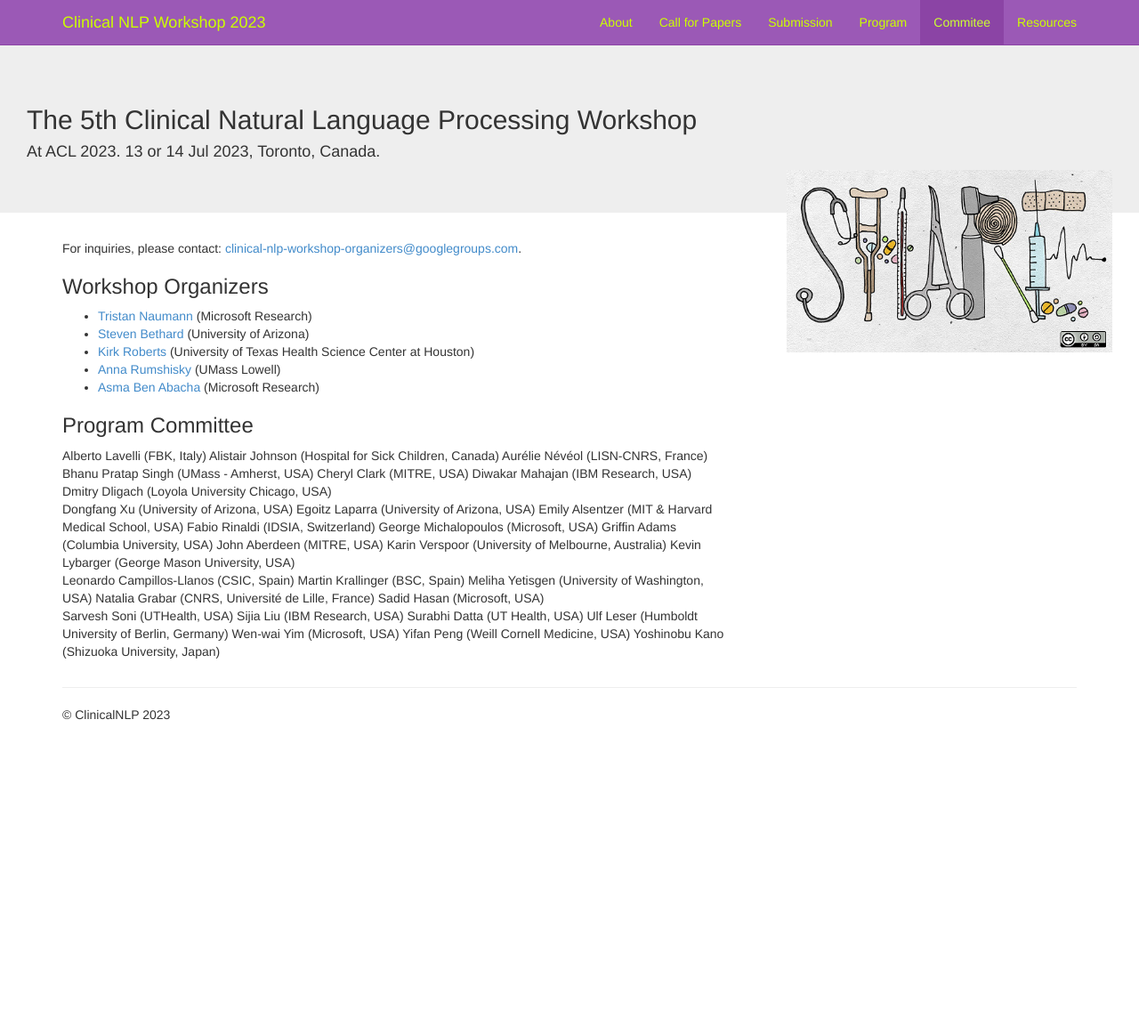
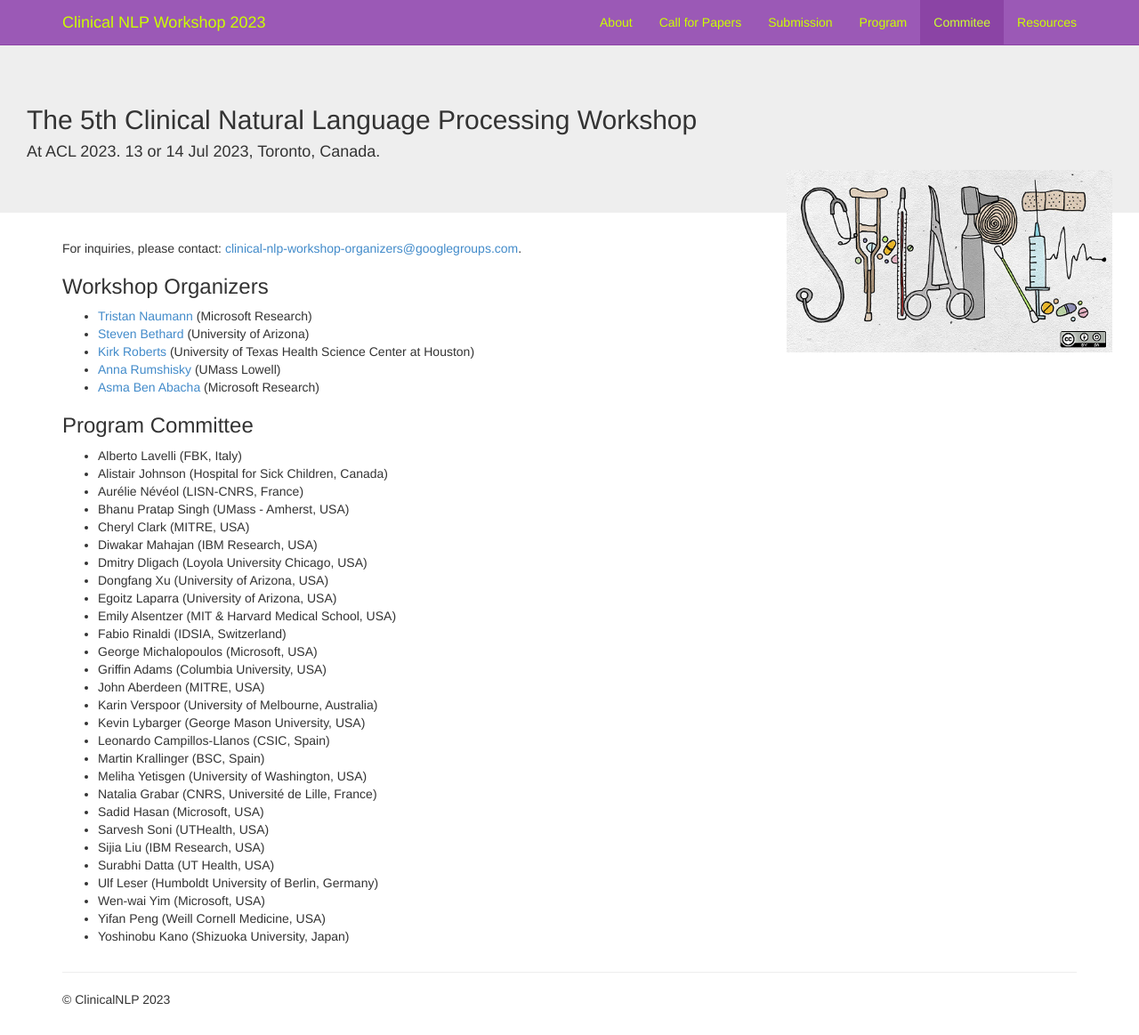
Before and after one commit to clinical-nlp/clinical-nlp.github.io, a Jekyll site: the page built from 2023/committee.md, in a window 1280 px wide and 1163 px high. Shown: the whole window at 89% size. Built offline with Jekyll 4.4.1, drawn with Linux system fonts in a browser that asks for light colours; nearby versions of some CDN libraries; comment, search, counter and statistics services are not loaded.

```diff
--- a/2023/committee.md
+++ b/2023/committee.md
@@ -15,31 +15,31 @@ For inquiries, please contact: <clinical-nlp-workshop-organizers@googlegroups.co
 
 
 ### Program Committee
-Alberto Lavelli (FBK, Italy)
-Alistair Johnson (Hospital for Sick Children, Canada)
-Aurélie Névéol (LISN-CNRS, France)
-Bhanu Pratap Singh (UMass - Amherst, USA)
-Cheryl Clark (MITRE, USA)
-Diwakar Mahajan	 (IBM Research, USA)
-Dmitry Dligach (Loyola University Chicago, USA)
-Dongfang Xu (University of Arizona, USA)
-Egoitz Laparra (University of Arizona, USA)
-Emily Alsentzer (MIT & Harvard Medical School, USA)
-Fabio Rinaldi (IDSIA, Switzerland)
-George Michalopoulos (Microsoft, USA)
-Griffin Adams (Columbia University, USA)
-John Aberdeen (MITRE, USA)
-Karin Verspoor (University of Melbourne, Australia)
-Kevin Lybarger (George Mason University, USA)
-Leonardo Campillos-Llanos (CSIC, Spain)
-Martin Krallinger (BSC, Spain)
-Meliha Yetisgen (University of Washington, USA)
-Natalia Grabar (CNRS, Université de Lille, France)
-Sadid Hasan (Microsoft, USA)
-Sarvesh Soni (UTHealth, USA)
-Sijia Liu (IBM Research, USA)
-Surabhi Datta (UT Health, USA)
-Ulf Leser (Humboldt University of Berlin, Germany)
-Wen-wai Yim (Microsoft, USA)
-Yifan Peng (Weill Cornell Medicine, USA)
-Yoshinobu Kano (Shizuoka University, Japan)
+* Alberto Lavelli (FBK, Italy)
+* Alistair Johnson (Hospital for Sick Children, Canada)
+* Aurélie Névéol (LISN-CNRS, France)
+* Bhanu Pratap Singh (UMass - Amherst, USA)
+* Cheryl Clark (MITRE, USA)
+* Diwakar Mahajan	 (IBM Research, USA)
+* Dmitry Dligach (Loyola University Chicago, USA)
+* Dongfang Xu (University of Arizona, USA)
+* Egoitz Laparra (University of Arizona, USA)
+* Emily Alsentzer (MIT & Harvard Medical School, USA)
+* Fabio Rinaldi (IDSIA, Switzerland)
+* George Michalopoulos (Microsoft, USA)
+* Griffin Adams (Columbia University, USA)
+* John Aberdeen (MITRE, USA)
+* Karin Verspoor (University of Melbourne, Australia)
+* Kevin Lybarger (George Mason University, USA)
+* Leonardo Campillos-Llanos (CSIC, Spain)
+* Martin Krallinger (BSC, Spain)
+* Meliha Yetisgen (University of Washington, USA)
+* Natalia Grabar (CNRS, Université de Lille, France)
+* Sadid Hasan (Microsoft, USA)
+* Sarvesh Soni (UTHealth, USA)
+* Sijia Liu (IBM Research, USA)
+* Surabhi Datta (UT Health, USA)
+* Ulf Leser (Humboldt University of Berlin, Germany)
+* Wen-wai Yim (Microsoft, USA)
+* Yifan Peng (Weill Cornell Medicine, USA)
+* Yoshinobu Kano (Shizuoka University, Japan)
```
